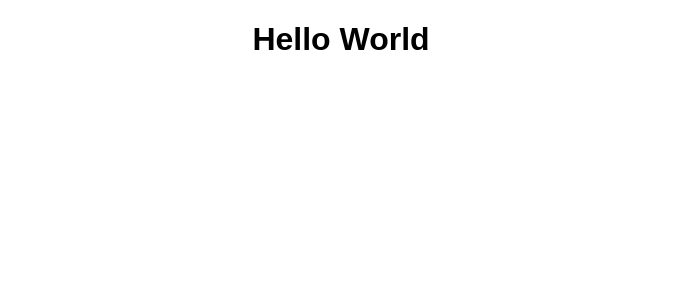
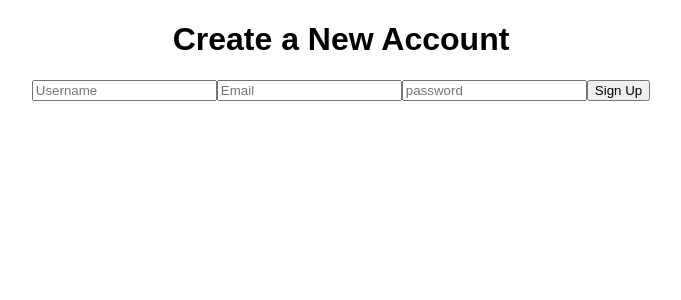
Before and after one commit to Build-Week-React-HackerNews-Clone/Front-End, a React (Create React App) app in the folder hacker-news/: page / in a window 1280 px wide. Shown: the top 300 px of the page, without its empty margins (299-980 px from the left). Built offline with nearby package versions, Linux system fonts and the light colour scheme.

Commit message:
import SingUp component to the app.js

```diff
--- a/hacker-news/src/App.js
+++ b/hacker-news/src/App.js
@@ -1,11 +1,12 @@
 import React, { Component } from 'react';
+import SignUp from './Component/Users/SignUp'
 import './App.css';
 
 class App extends Component {
   render() {
     return (
       <div className="App">
-     <h1>Hello World</h1>
+     <SignUp/>
       </div>
     );
   }
--- a/hacker-news/src/Component/Users/SignUp.js
+++ b/hacker-news/src/Component/Users/SignUp.js
@@ -1,14 +1,26 @@
 import React, { useState } from "react";
 
+const initialState = {
+  username: "",
+  password: ""
+};
+
 const SignUp = () => {
-  const [users, setUsers] = useState({ username: "", password: "" });
+  const [users, setUsers] = useState(initialState);
 
   const handleChange = e => {
-      setUsers({...users, [e.target.name]:e.target.value});
-  }
+    setUsers({ ...users, [e.target.name]: e.target.value });
+    console.log(e.target.value);
+  };
+
+  const handleSubmit = e => {
+    event.preventDefault();
+    console.log(users);
+  };
 
   return (
-    <form>
+    <form onSubmit={handleSubmit}>
+      <h1>Create a New Account</h1>
       <div>
         <input
           type="text"
@@ -17,6 +29,15 @@ const SignUp = () => {
           onChange={handleChange}
           value={users.username}
         />
+
+        <input
+          type="Email"
+          name="email"
+          placeholder="Email"
+          onChange={handleChange}
+          value={users.username}
+        />
+
         <input
           type="text"
           name="password"
```
